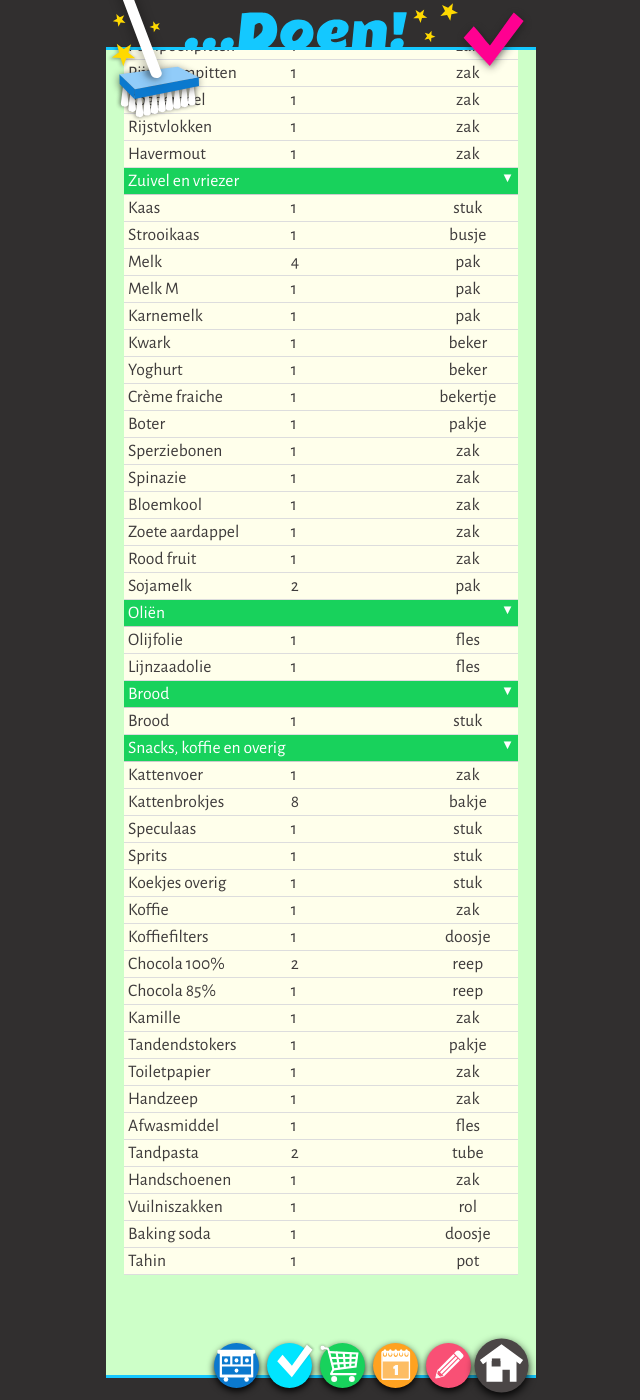
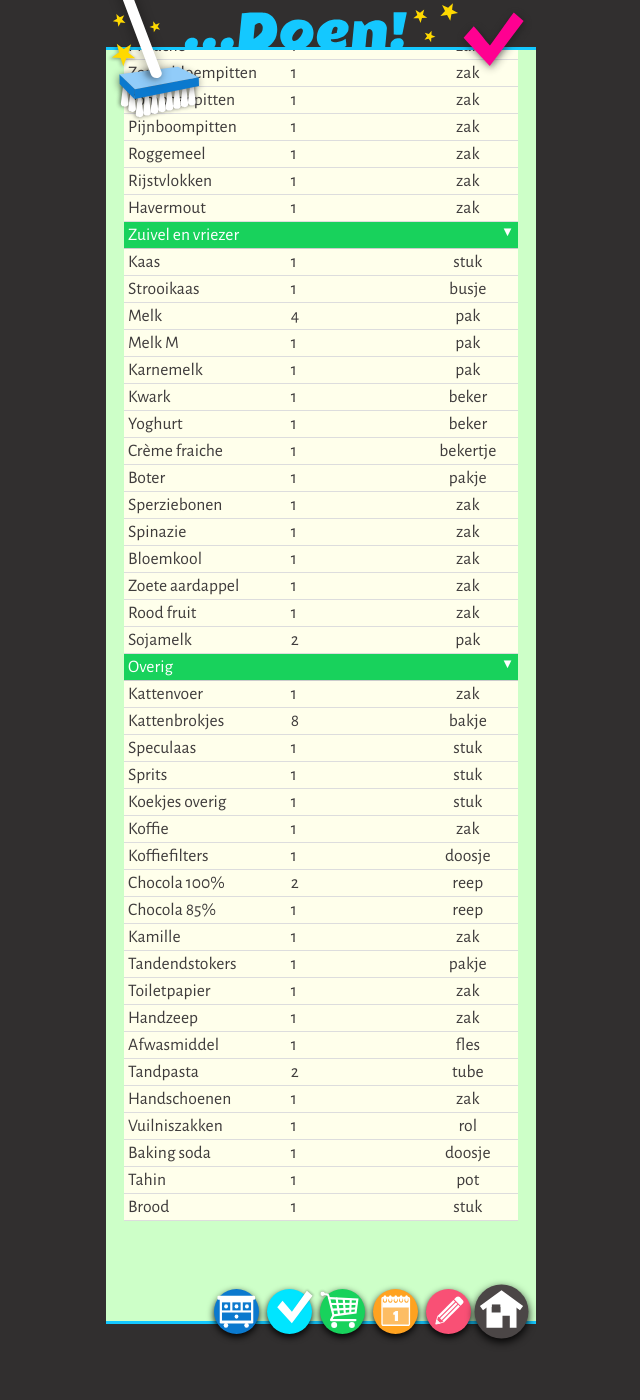
Before and after one commit to endlessplayground/werkplaats, a Jekyll site: the page built from 01/01_groc-pantry/index.md, in a window 1280 px wide and 1400 px high, scrolled down 2048 px. Shown: the whole window, without its empty margins (319-959 px from the left). Built offline with Jekyll 4.4.1, drawn with Linux system fonts in a browser that asks for light colours; some web fonts are replaced; after the commit the page ends 3394 px from its top, so only the background shows below that; some of the changed text lies outside the part shown.

Commit message:
Add files via upload

```diff
--- a/_data/pantry.yml
+++ b/_data/pantry.yml
@@ -104,7 +104,7 @@
       voorraad: 20
       eenheid: stuk
 
-- category: Blik, pot en saus
+- category: Blik, pot en fles
   products:
     - name: Bliktomaten
       voorraad: 8
@@ -161,6 +161,12 @@
       voorraad: 1
       eenheid: pot
     - name: Azijn
+      voorraad: 1
+      eenheid: fles
+    - name: Olijfolie
+      voorraad: 1
+      eenheid: fles
+    - name: Lijnzaadolie
       voorraad: 1
       eenheid: fles
 
@@ -266,22 +272,7 @@
       voorraad: 2
       eenheid: pak
 
-- category: Oliën
-  products:
-    - name: Olijfolie
-      voorraad: 1
-      eenheid: fles
-    - name: Lijnzaadolie
-      voorraad: 1
-      eenheid: fles
-
-- category: Brood
-  products:
-    - name: Brood
-      voorraad: 1
-      eenheid: stuk
-
-- category: Snacks, koffie en overig
+- category: Overig
   products:
     - name: Kattenvoer
       voorraad: 1
@@ -340,3 +331,6 @@
     - name: Tahin
       voorraad: 1
       eenheid: pot
+    - name: Brood
+      voorraad: 1
+      eenheid: stuk
```
